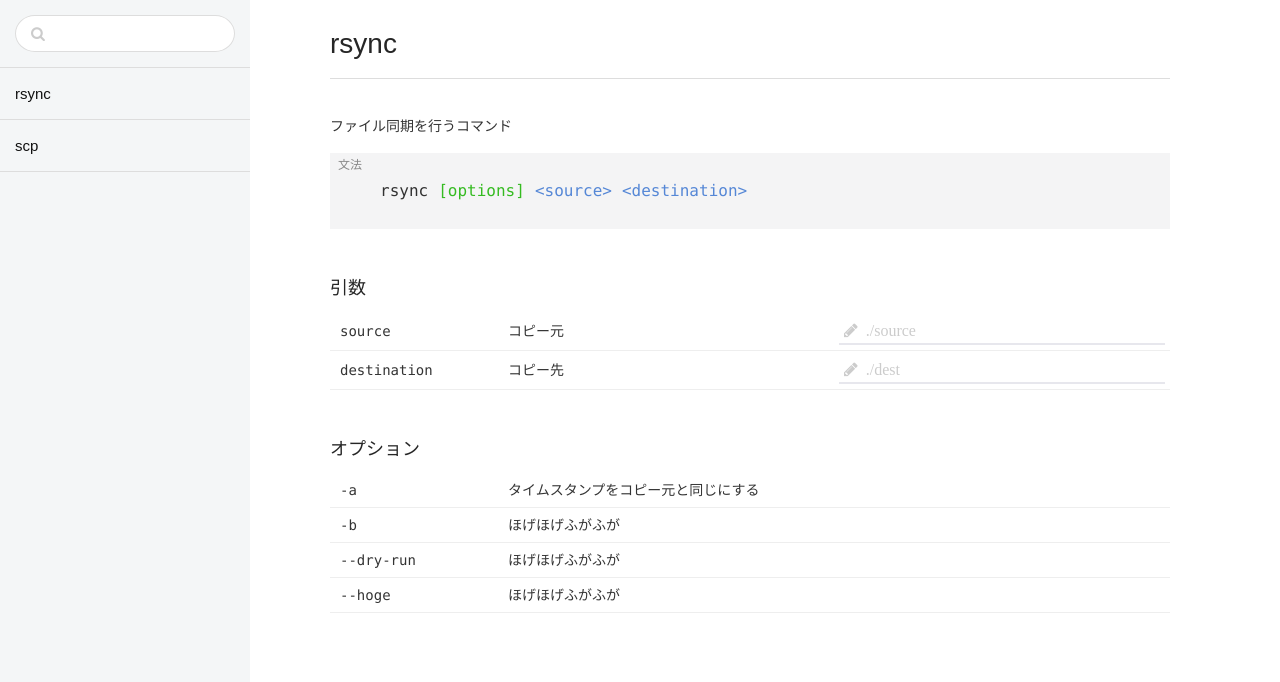
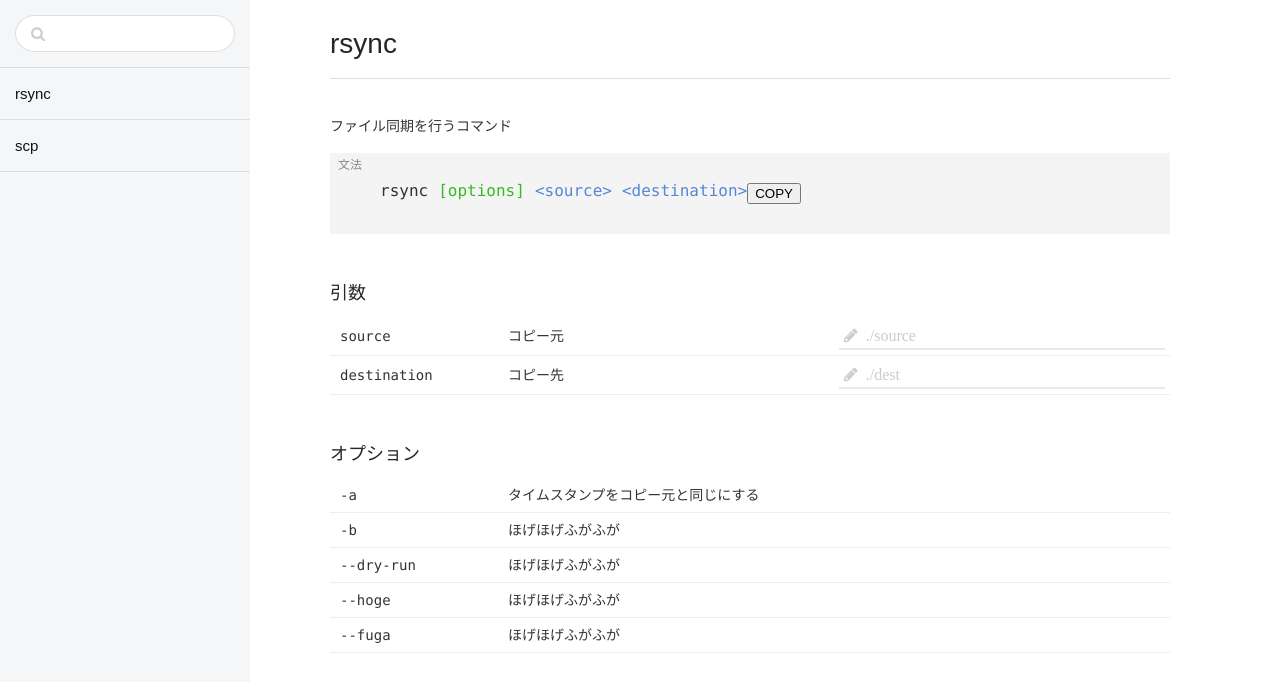
Before and after one commit to hogesuke/linux-command-generator, an Angular app: page /commands/rsync in a window 1280 px wide. Shown: the top 682 px of the page. Built offline with nearby package versions, Linux system fonts and the light colour scheme.

Commit message:
copy機能を追加

```diff
--- a/package.json
+++ b/package.json
@@ -21,6 +21,7 @@
     "@angular/platform-browser-dynamic": "^4.0.0",
     "@angular/router": "^4.0.0",
     "angular2-fontawesome": "^0.9.0",
+    "clipboard": "^1.6.1",
     "core-js": "^2.4.1",
     "font-awesome": "^4.7.0",
     "lodash": "^4.17.4",
--- a/src/app/commands/command/command.component.html
+++ b/src/app/commands/command/command.component.html
@@ -12,6 +12,7 @@
     <app-arguments-expression *ngIf="command.hasArg()"
                               [args]="command.args">
     </app-arguments-expression>
+    <button class="copy-button">COPY</button>
   </div>
 
   <div id="block-arg">
--- a/src/app/commands/command/command.component.ts
+++ b/src/app/commands/command/command.component.ts
@@ -1,6 +1,7 @@
 import { Component, OnInit } from '@angular/core';
 import { ActivatedRoute, Params } from '@angular/router';
 import 'rxjs/add/operator/switchMap';
+import Clipboard from 'clipboard';
 
 import { Command } from './command';
 import { CommandService } from '../shared/command.service';
@@ -23,5 +24,9 @@ export class CommandComponent implements OnInit {
     this.route.params.subscribe((params: Params) => {
       this.command = this.commandService.getCommand(params['name']);
     });
+
+    new Clipboard('.copy-button', {
+      text: () => this.command.sentence
+    });
   }
 }
--- a/src/app/commands/command/command.ts
+++ b/src/app/commands/command/command.ts
@@ -1,6 +1,8 @@
 import { Option } from './option';
 import { Argument } from './argument';
 import { OptionHolder } from './option-holder';
+
+import _ from 'lodash';
 
 export class Command {
   name: string;
@@ -24,4 +26,28 @@ export class Command {
   hasArg(): boolean {
     return this.args && this.args.length > 0;
   }
+
+  get sentence(): string {
+    let sentence = this.name;
+
+    if (this.optionHolder.hasOption()) {
+      sentence += ` ${this.optionHolder.optionsExpression}`;
+    }
+
+    if (this.hasArg()) {
+      const argsExpression = _.chain(this.args)
+        .map(arg => {
+          if (arg.input) { return arg.input; }
+          if (arg.required) { return `<${arg.name}>`; }
+          return null;
+        })
+        .without(null)
+        .value()
+        .join(' ');
+
+      sentence += ` ${argsExpression}`;
+    }
+
+    return sentence;
+  }
 }
--- a/src/app/commands/command/option-holder.ts
+++ b/src/app/commands/command/option-holder.ts
@@ -23,18 +23,42 @@ export class OptionHolder {
   }
 
   hasCombinedOption(): boolean {
-    return this.getCombinedOptions().length > 0;
+    return this.combinedOptions.length > 0;
   }
 
-  getCombinedOptions(): Option[] {
+  hasIsolatedOptions(): boolean {
+    return this.isolatedOptions.length > 0;
+  }
+
+  hasWithArgOptions(): boolean {
+    return this.withArgOptions.length > 0;
+  }
+
+  get combinedOptions(): Option[] {
     return this.options.filter(op => {
       return op.canCombine && op.argument === null;
     });
   }
 
-  getIsolatedOptions(): Option[] {
+  get isolatedOptions(): Option[] {
     return this.options.filter(op => {
-      return !op.canCombine || op.argument !== null;
+      return !op.canCombine && op.argument === null;
     });
   }
+
+  get withArgOptions(): Option[] {
+    return this.options.filter(op => {
+      return op.argument !== null;
+    });
+  }
+
+  get optionsExpression(): string {
+    if (!this.hasOption()) { return ''; }
+
+    const combinedOp = '-' + this.combinedOptions.map(op => op.withoutHyphen).join('');
+    const isolatedOp = this.isolatedOptions.map(op => op.name).join(' ');
+    const withArgOp  = this.withArgOptions.map(op => op.nameWithArgument).join(' ');
+
+    return `${combinedOp} ${isolatedOp} ${withArgOp}`;
+  }
 }
--- a/src/app/commands/command/option.ts
+++ b/src/app/commands/command/option.ts
@@ -18,4 +18,12 @@ export class Option {
   get withoutHyphen(): string {
     return this.name.replace(/^-+/, '');
   }
+
+  get nameWithArgument(): string {
+    if (!this.argument) { return this.name; }
+
+    const input = this.argument.input ? this.argument.input : `<${this.argument.name}>`;
+
+    return `${this.name} ${input}`;
+  }
 }
--- a/src/app/commands/command/options-expression.component.html
+++ b/src/app/commands/command/options-expression.component.html
@@ -1,15 +1,21 @@
 <div class="options">
   <div *ngIf="!holder.hasOption()">[options]</div>
-  <div class="combined-options" *ngIf="holder.hasCombinedOption()">
+  <div class="combined-options block" *ngIf="holder.hasCombinedOption()">
     <div>-</div>
-    <div *ngFor="let op of holder.getCombinedOptions()" class="option">
+    <div *ngFor="let op of holder.combinedOptions" class="option">
       <span>{{ op.withoutHyphen }}</span>
     </div>
   </div>
-  <div class="isolated-options">
-    <div *ngFor="let op of holder.getIsolatedOptions()" class="option">
+  <div class="isolated-options block" *ngIf="holder.hasIsolatedOptions()">
+    <div *ngFor="let op of holder.isolatedOptions" class="option">
       <span>{{ op.name }}</span>
-      <span *ngIf="op.argument && op.argument.input">{{ op.argument.input }}</span>
+    </div>
+  </div>
+  <div class="with-arg-options block" *ngIf="holder.hasWithArgOptions()">
+    <div *ngFor="let op of holder.withArgOptions" class="option">
+      <div class="name">{{ op.name }}</div>
+      <div *ngIf="op.argument.input" class="arg">{{ op.argument.input }}</div>
+      <div *ngIf="!op.argument.input" class="arg"><{{ op.argument.name }}></div>
     </div>
   </div>
 </div>
--- a/src/app/commands/command/options-expression.component.scss
+++ b/src/app/commands/command/options-expression.component.scss
@@ -7,8 +7,11 @@
     float: left;
   }
 
+  .block:not(:last-of-type) {
+    margin-right: 5px;
+  }
+
   .combined-options {
-    margin-right: 5px;
 
     .option:not(:last-child) {
       margin-right: 2px;
@@ -21,4 +24,20 @@
       margin-right: 5px;
     }
   }
+
+  .with-arg-options {
+
+    .option {
+
+      &:not(:last-child) {
+        margin-right: 5px;
+      }
+      .name {
+        margin-right: 5px;
+      }
+      .arg:not(:last-child) {
+        margin-right: 5px;
+      }
+    }
+  }
 }
--- a/src/app/commands/shared/command.service.ts
+++ b/src/app/commands/shared/command.service.ts
@@ -18,7 +18,8 @@ export class CommandService {
         new Option('-a', 'タイムスタンプをコピー元と同じにする', null, true, '-a'),
         new Option('-b', 'ほげほげふがふが', null, true, '-b'),
         new Option('--dry-run', 'ほげほげふがふが', null, false, '--dry-run'),
-        new Option('--hoge', 'ほげほげふがふが', new Argument('foo', 'ぴよぴよ', true, './foo'), false, '--dry-run')
+        new Option('--hoge', 'ほげほげふがふが', new Argument('foo', 'ぴよぴよ', true, './foo'), false, '--hoge ./aaa'),
+        new Option('--fuga', 'ほげほげふがふが', new Argument('bar', 'ぴよぴよ', true, './foo'), false, '--fuga ./bbb')
       ]
     ),
     new Command(
```
Also changed, not shown: 1 other file (tests, documents, lock files or other folders).
